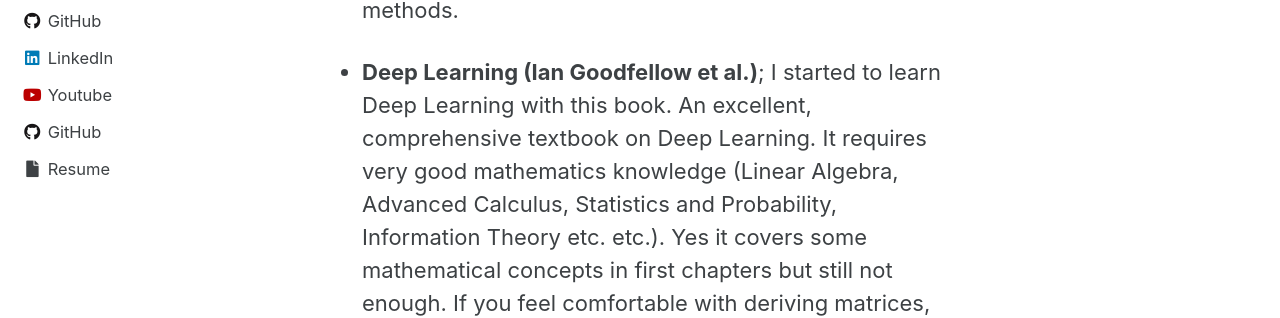
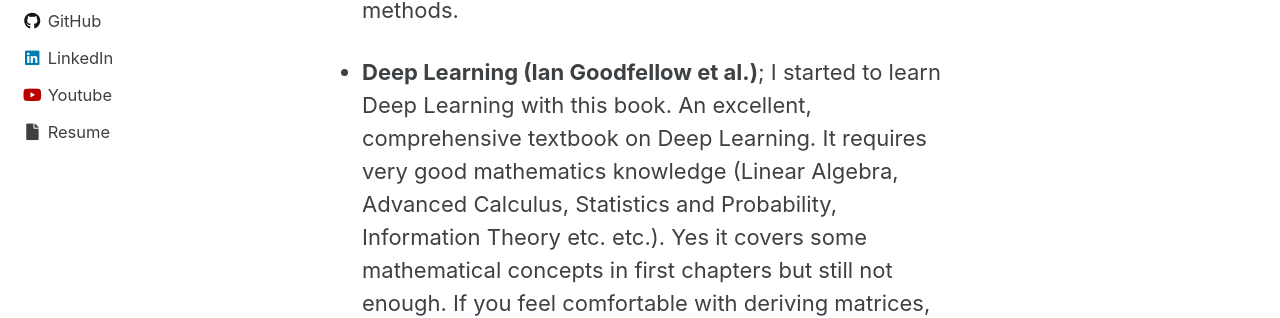
Before and after one commit to safakkbilici/safakkbilici.github.io, a Jekyll site: the page built from _pages/sources.md, in a window 1280 px wide. Shown: the part 529-847 px from the top of the page. Built offline with Jekyll 4.4.1, drawn with Linux system fonts in a browser that asks for light colours; cached includes are drawn as plain includes.

Commit message:
duplicate fix

```diff
--- a/_config.yml
+++ b/_config.yml
@@ -127,9 +127,6 @@
     - label: "Youtube"
       icon: "fab fa-fw fa-youtube"
       url: "https://www.youtube.com/channel/UCFVua8j3Ssal2hSY4VXLj8g"
-    - label: "GitHub"
-      icon: "fab fa-fw fa-github"
-      url: "https://github.com/safakkbilici"
 
     - label: "Resume"
       icon: "fas fa-fw fa-file"
```
